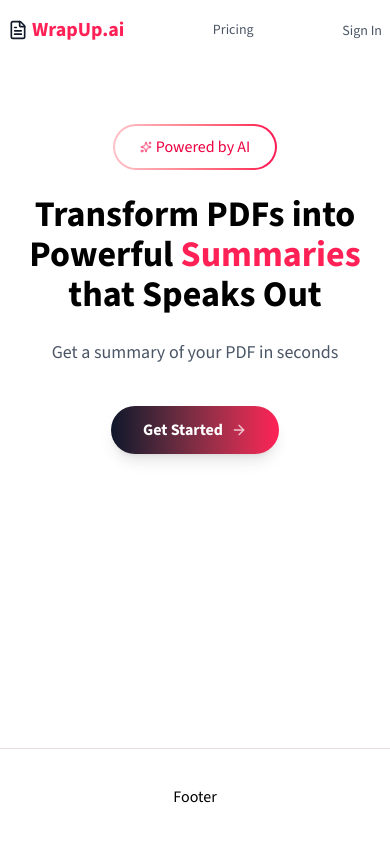
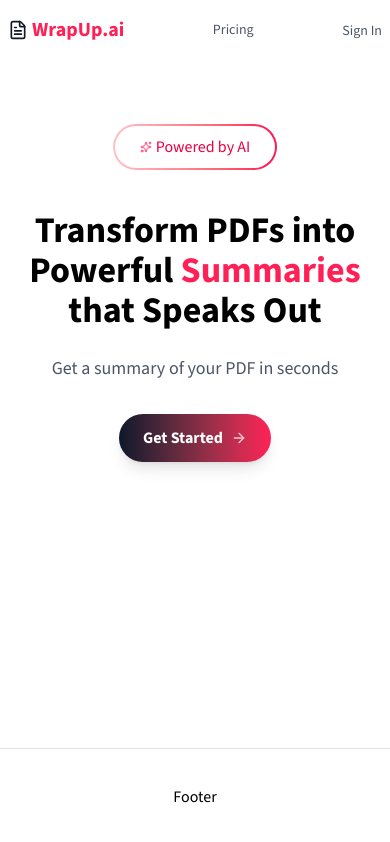
Before and after one commit to Shahbazali2001/wrap-up.ai, a Next.js app: page / in a window 390 px wide. Built offline with nearby package versions, Linux system fonts and the light colour scheme.

Commit message:
hero section completed

```diff
--- a/components/home/hero-section.tsx
+++ b/components/home/hero-section.tsx
@@ -19,17 +19,17 @@ export default function HeroSection() {
           </div>
         </div>
 
-        <h1 className="font-bold py-6 text-center">
+        <h1 className="font-bold py-6 mt-4 text-center">
           Transform PDFs into Powerful{" "}
           <span className="text-rose-500">Summaries</span> that Speaks Out
         </h1>
         <h2 className="text-lg sm:text-xl lg:text-2xl text-center px-4 text-gray-600">
           Get a summary of your PDF in seconds
         </h2>
-        <div className="flex items-center justify-center py-6">
+        <div className="flex items-center justify-center py-4">
           <Button
             variant={"link"}
-            className="text-white mt-4 text-base sm:text-lg lg:text-xl rounded-full px-8 sm:px-10 lg:px-12 py-6 sm:py-7 lg:py-8 lg:mt-12 bg-linear-to-r from-slate-900 to-rose-500 hover:from-rose-500 hover:to-slate-900 hover:no-underline font-bold shadow-lg transition-all duration-500 ease-in-out transform hover:scale-105"
+            className="text-white mt-4 text-base sm:text-lg lg:text-xl rounded-full px-6 sm:px-10 lg:px-12 py-6 sm:py-7 lg:py-8 lg:mt-12 bg-linear-to-r from-slate-900 to-rose-500 hover:from-rose-500 hover:to-slate-900 hover:no-underline font-bold shadow-lg transition-all duration-500 ease-in-out transform hover:scale-105"
           >
             <Link href="#/pricing" className="flex gap-2 items-center">
               <span className="">Get Started</span>
```
